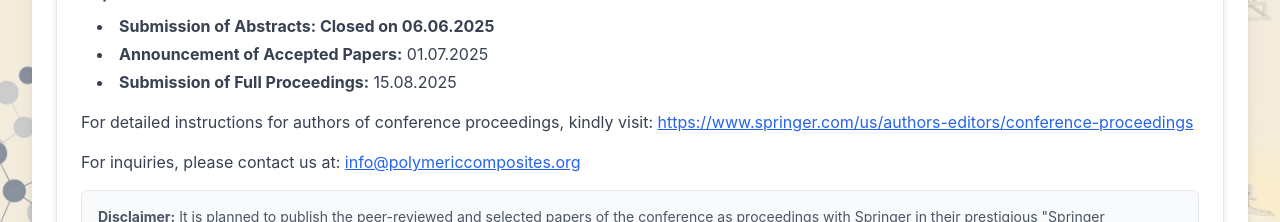
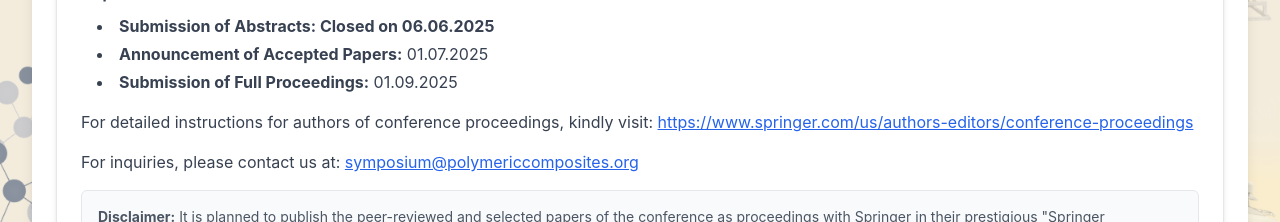
Before and after one commit to vbahadircan/polmericcompositessymposium, a React (Create React App) app: page /submissions in a window 1280 px wide. Shown: the part 823-1045 px from the top of the page. Built offline with nearby package versions, Linux system fonts and the light colour scheme.

Commit message:
date and mail changed

```diff
--- a/src/components/Conference.js
+++ b/src/components/Conference.js
@@ -15,7 +15,7 @@ export default function Conference() {
     { event: "Submission of Abstracts", date: "01.05.2025" },
     { event: "Deadline for Early Registration", date: "28.07.2025" },
     { event: "Announcement of Accepted Papers", date: "15.06.2025" },
-    { event: "Submission of Full Proceedings", date: "15.08.2025" },
+    { event: "Submission of Full Proceedings", date: "01.09.2025" },
     { event: "Deadline for Sponsorship and Advertisement Applications", date: "15.09.2025" },
     { event: "Deadline for Workshop Applications", date: "01.09.2025" },
   ];
--- a/src/components/Contacts.js
+++ b/src/components/Contacts.js
@@ -36,9 +36,9 @@ export default function Contact() {
                         </a>
                       </li>
                       <li>
-                        <a href="mailto:info@polymericcomposites.org"
+                        <a href="mailto:symposium@polymericcomposites.org"
                           className="text-blue-600 hover:text-blue-800 underline">
-                          info@polymericcomposites.org
+                          symposium@polymericcomposites.org
                         </a>
                       </li>
                     </ul>
--- a/src/components/KeyDates.js
+++ b/src/components/KeyDates.js
@@ -4,7 +4,7 @@ const keyDates = [
     { event: "Submission of Abstracts", date: "06.06.2025" },
     { event: "Deadline for Early Registration", date: "28.07.2025" },
     { event: "Announcement of Accepted Papers", date: "01.07.2025" },
-    { event: "Submission of Full Proceedings", date: "15.08.2025" },
+    { event: "Submission of Full Proceedings", date: "01.09.2025" },
     { event: "Deadline for Sponsorship and Advertisement Applications", date: "15.09.2025" },
     { event: "Deadline for Workshop Applications", date: "01.09.2025" },
 ];
--- a/src/components/Submissions.js
+++ b/src/components/Submissions.js
@@ -241,7 +241,7 @@ export default function Submissions() {
                       </li>
                       <li>
                         <strong>{content[language].fullProceedings}</strong>{" "}
-                        15.08.2025
+                        01.09.2025
                       </li>
                     </ul>
                   </div>
@@ -260,10 +260,10 @@ export default function Submissions() {
                   <p className="text-gray-700">
                     {content[language].inquiries}{" "}
                     <a
-                      href="mailto:info@polymericcomposites.org"
+                      href="mailto:symposium@polymericcomposites.org"
                       className="text-blue-600 underline"
                     >
-                      info@polymericcomposites.org
+                      symposium@polymericcomposites.org
                     </a>
                   </p>
 
```
